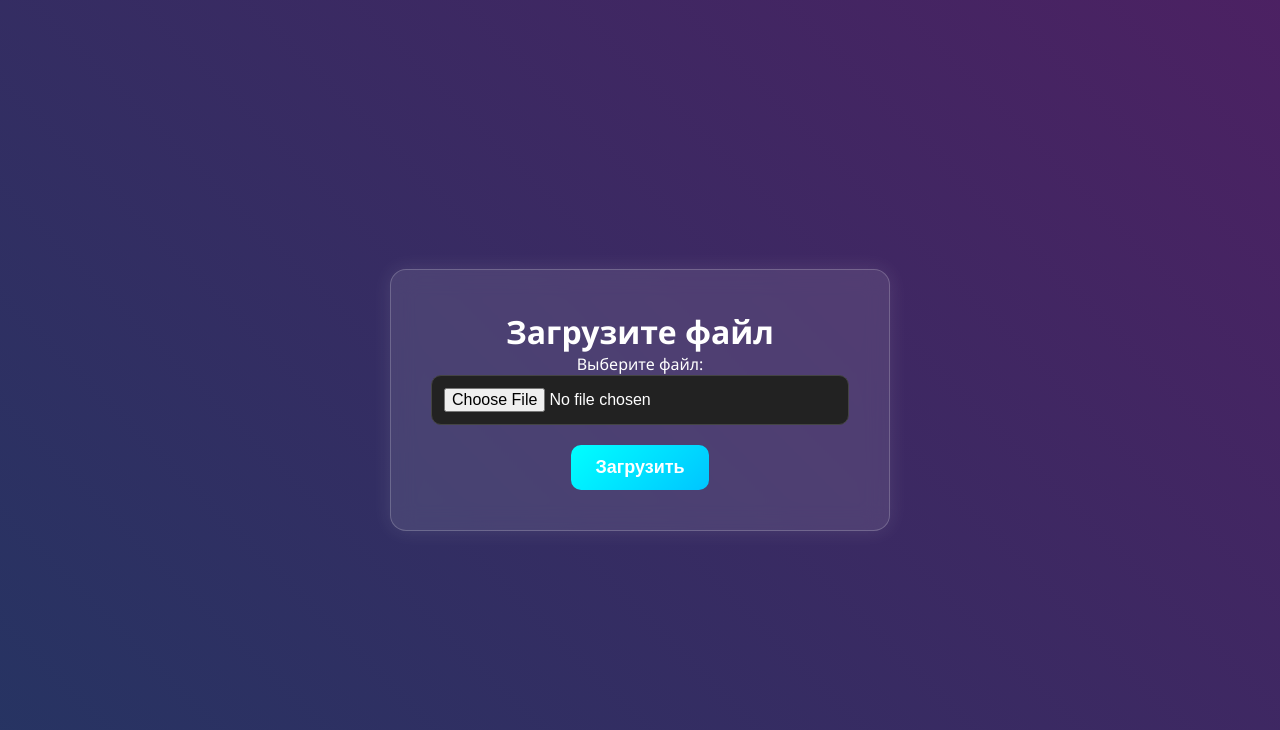
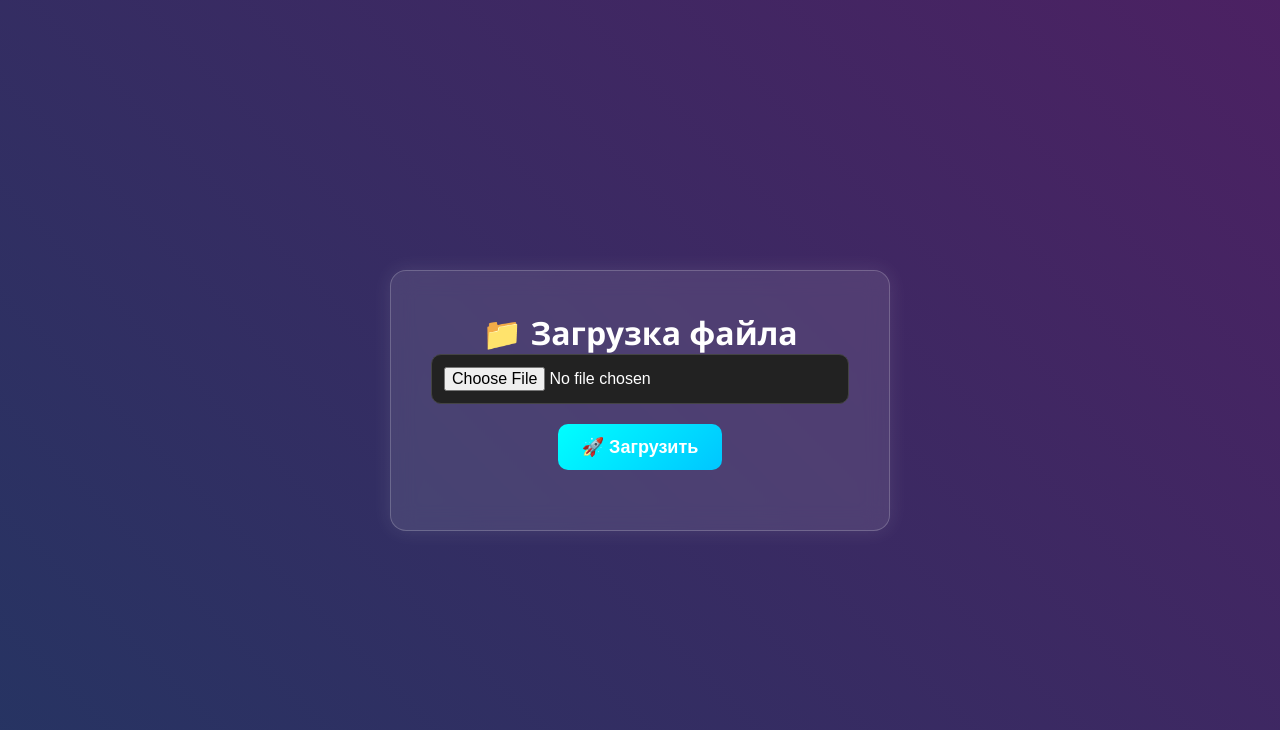
Before and after one commit to sarosa2890/Site_uploader_2, a Flask app: page / in a window 1280 px wide. Shown: the top 730 px of the page. Run offline with Flask 3, Linux system fonts and the light colour scheme.

Commit message:
Обновление HTML файлов и добавление рекламы

```diff
--- a/templates/index.html
+++ b/templates/index.html
@@ -2,17 +2,31 @@
 <html lang="ru">
 <head>
     <meta charset="UTF-8">
-    <title>Загрузка файлов</title>
+    <title>Загрузка файла</title>
     <link rel="stylesheet" href="/static/css/style.css">
+
+    <!-- Yandex.RTB загрузчик -->
+    <script>window.yaContextCb=window.yaContextCb||[]</script>
+    <script src="https://yandex.ru/ads/system/context.js" async></script>
 </head>
 <body>
     <div class="container">
-        <h1>Загрузите файл</h1>
+        <h1>📁 Загрузка файла</h1>
         <form action="/upload" method="post" enctype="multipart/form-data">
-            <label for="file">Выберите файл:</label>
-            <input type="file" name="file" id="file" required>
-            <button type="submit">Загрузить</button>
+            <input type="file" name="file" required>
+            <button type="submit">🚀 Загрузить</button>
         </form>
+
+        <!-- Реклама под формой -->
+        <div id="yandex_rtb_R-A-15347830-1" style="margin-top: 20px;"></div>
+        <script>
+        window.yaContextCb.push(() => {
+            Ya.Context.AdvManager.render({
+                "blockId": "R-A-15347830-1",
+                "renderTo": "yandex_rtb_R-A-15347830-1"
+            })
+        })
+        </script>
     </div>
 </body>
 </html>
```
Also changed, not shown: templates/result.html (+15 -0 lines).
